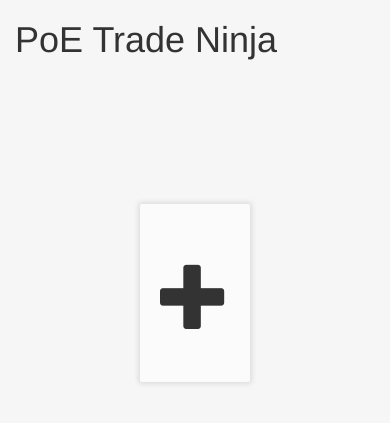
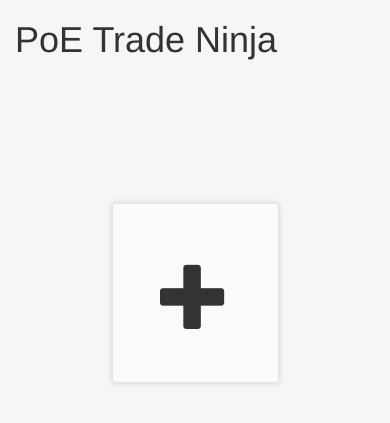
Before and after one commit to Nexproc/PoE-Trade-Crawler, a Django app: page / in a window 390 px wide. Shown: the top 423 px of the page. Run offline with Django 3.2, Linux system fonts and the light colour scheme; parts of the project's set-up code (start-up, migrations or seed data) failed here and were passed over; some libraries are stand-ins or nearby versions.

Commit message:
more bootstrap

```diff
--- a/portal/static/app/components/home-page/home-page.html
+++ b/portal/static/app/components/home-page/home-page.html
@@ -4,10 +4,10 @@
         <graph-card></graph-card>
     </section>
     <div class="col-xs-12 col-md-6 plus-button">
-        <div class="col-xs-4"></div>
-        <div class="col-xs-4 btn flat-raised-card off-white centered-square" ng-click="addGraph()">
+        <div class="col-xs-3 col-md-4"></div>
+        <div class="col-xs-6 col-md-4 btn flat-raised-card off-white centered-square" ng-click="addGraph()">
             <i class="glyphicon glyphicon-plus centered-square fa-5x"></i>
         </div>
-        <div class="col-xs-4"></div>
+        <div class="col-xs-3 col-md-4"></div>
     </div>
 </section>
--- a/portal/static/assets/css/poe_trade_ninja.css
+++ b/portal/static/assets/css/poe_trade_ninja.css
@@ -20,22 +20,17 @@ body {
     background-color: #fbfbfb;
 }
 
+.centered-square {
+    height: 40%;
+    top: 30%;
+}
+
 @media only screen and (min-device-width: 480px) {
     /* define desktop styles*/
-    .centered-square {
-        height: 40%;
-        top: 30%;
-    }
 }
 
 @media only screen and (max-device-width: 480px) {
     /* define mobile styles*/
-    .centered-square {
-        height: 20%;
-        top: 40%;
-        font-size: 2em;
-    }
-
     .graph {
         height: 400px;
         max-height: 400px;
```
